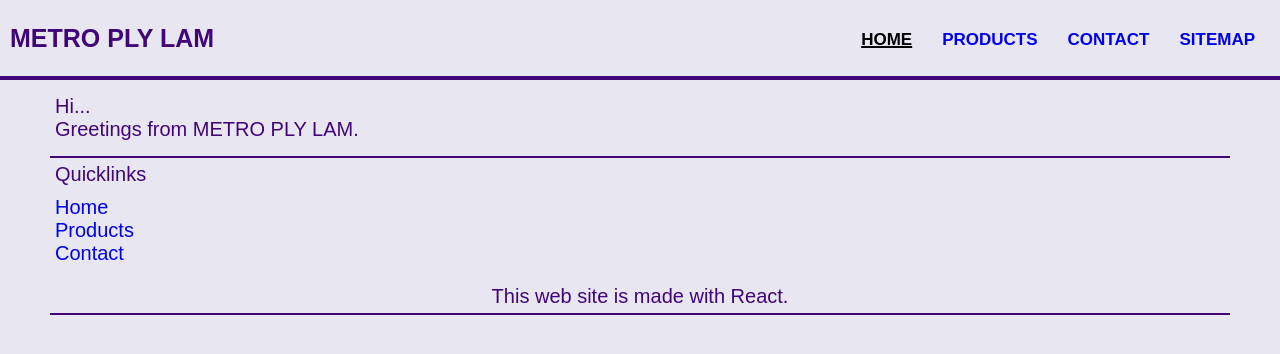
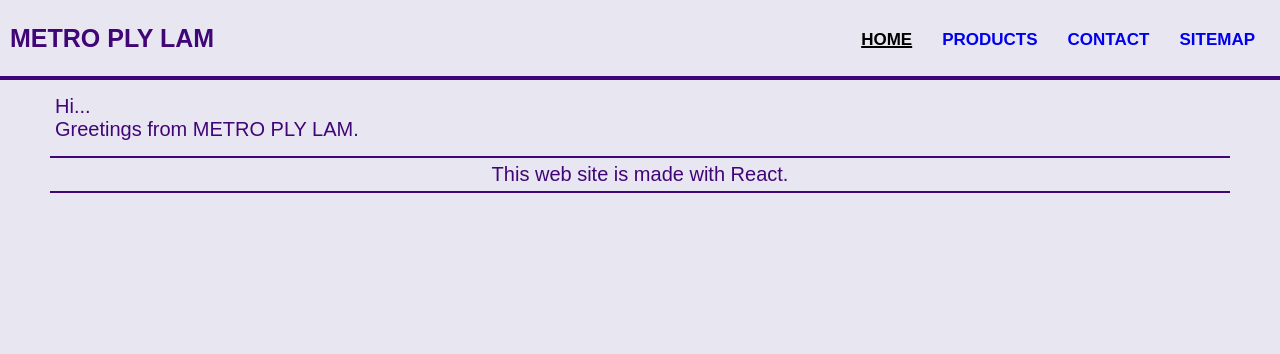
Before and after one commit to Harsh6575/metroplylam, a React (Create React App) app: page / in a window 1280 px wide. Shown: the top 354 px of the page. Built offline with nearby package versions, Linux system fonts and the light colour scheme.

Commit message:
q-l removed

```diff
--- a/src/COMPONENTS/Footer.js
+++ b/src/COMPONENTS/Footer.js
@@ -4,14 +4,6 @@ import React from 'react';
 export default function Footer() {
     return (
         <div className='f-container'>
-            <div className='q-l'>
-                Quicklinks
-                <div className='q-links'>
-                    <a href='/' className='q-l'>Home</a>
-                    <a href='/Products' className='q-l'>Products</a>
-                    <a href='/Contact' className='q-l'>Contact</a>
-                </div>
-            </div>
             <div className='last-line'>
                 This web site is made with <a className='f-links' href="https://reactjs.org/">React.</a>
             </div>
--- a/src/COMPONENTS/My.css
+++ b/src/COMPONENTS/My.css
@@ -1,8 +1,8 @@
 /* PLYWOOD JS */
 
-.ply-name{
-    border-top:2px solid;
-    border-bottom:2px solid;
+.ply-name {
+    border-top: 2px solid;
+    border-bottom: 2px solid;
     text-align: center;
     padding: 4px;
 }
@@ -31,7 +31,7 @@
     margin-bottom: 20px;
 }
 
-.q-l:hover{
+.q-l:hover {
     color: black;
     text-decoration: underline 2px;
 }
@@ -44,13 +44,6 @@
 
 .last-line {
     text-align: center;
-}
-
-
-@media (max-width: 790px) {
-    .q-l{
-        display: none;
-    }
 }
 
 @media (max-width: 500px) {
```
